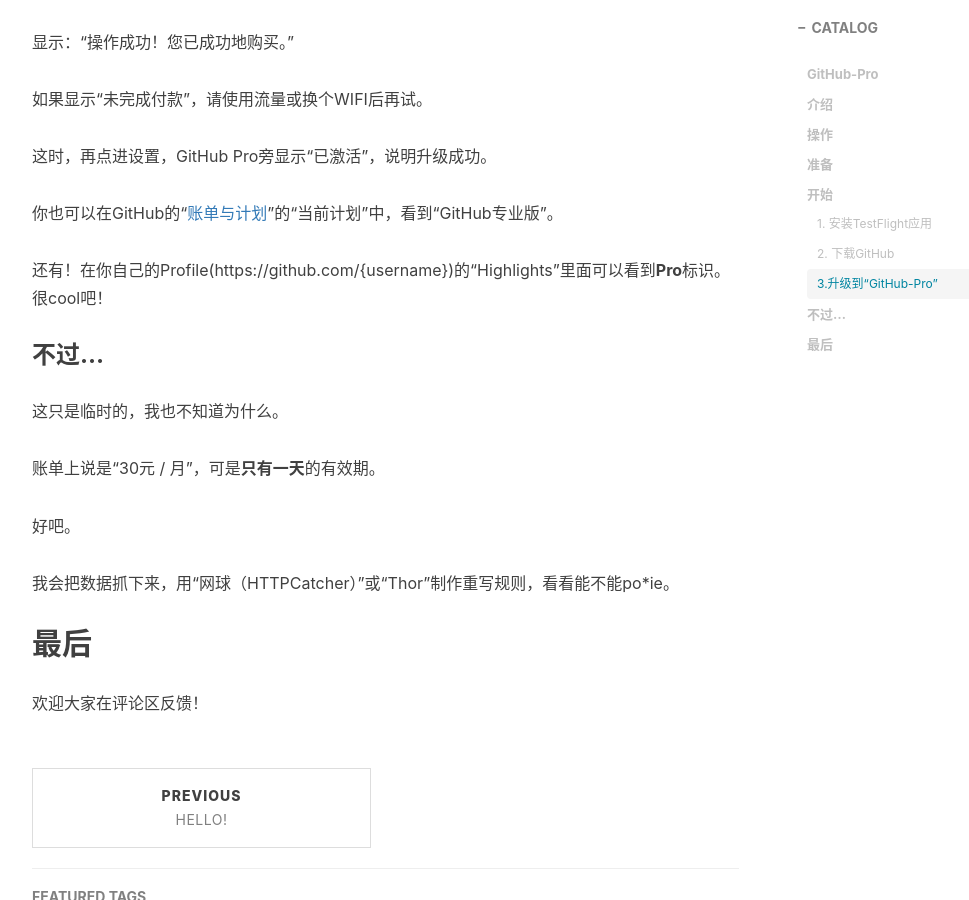
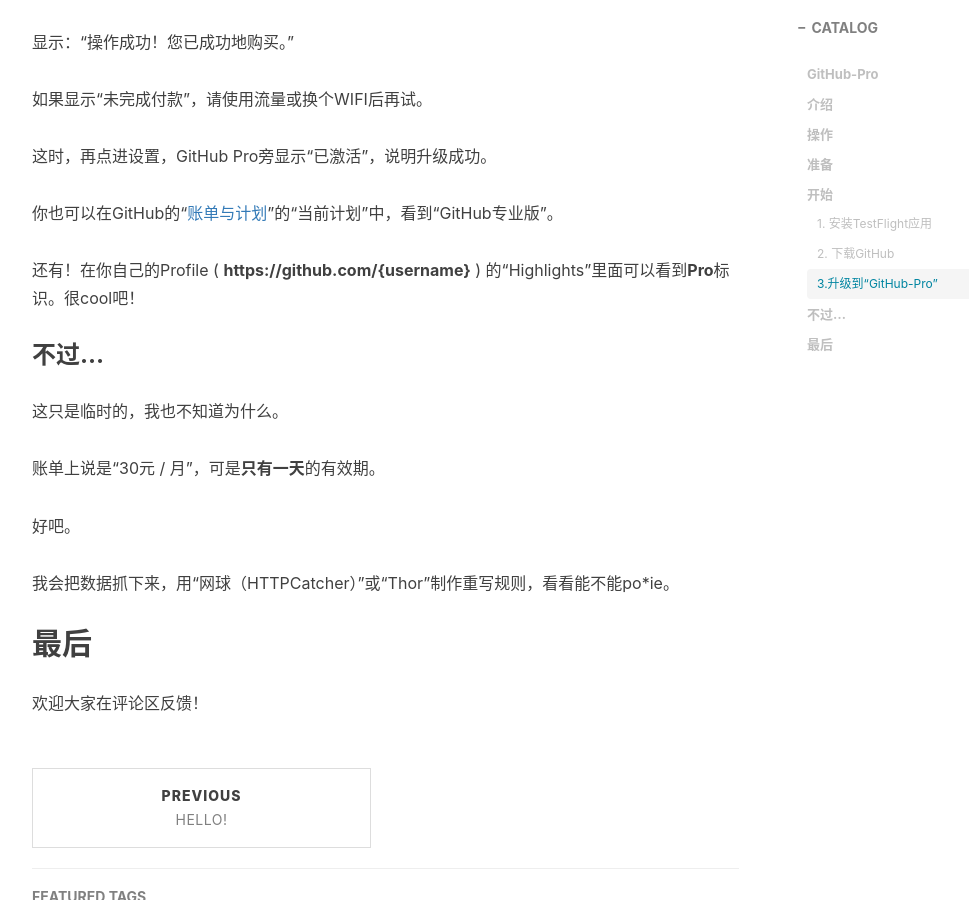
Before and after one commit to WoLeo-Z/Blog, a Jekyll site: the page built from _posts/2021-01-20-如何免费升级到GitHub-Pro.md, in a window 1280 px wide and 900 px high, scrolled down 3348 px. Shown: the whole window, without its empty margins (233-1202 px from the left). Built offline with Jekyll 4.4.1, drawn with Linux system fonts in a browser that asks for light colours; nearby versions of some CDN libraries; comment, search, counter and statistics services are not loaded; part of the change alters nothing that is shown.

```diff
--- a/_posts/2021-01-20-如何免费升级到GitHub-Pro.md
+++ b/_posts/2021-01-20-如何免费升级到GitHub-Pro.md
@@ -118,7 +118,7 @@ Includes everything in GitHub Free plus:
 
 你也可以在GitHub的“[账单与计划](https://github.com/settings/billing)”的“当前计划”中，看到“GitHub专业版”。
 
-还有！在你自己的Profile(https://github.com/{username})的“Highlights”里面可以看到**Pro**标识。很cool吧！
+还有！在你自己的Profile ( **https://github.com/{username}** ) 的“Highlights”里面可以看到**Pro**标识。很cool吧！
 
 ### 不过...
 
```
